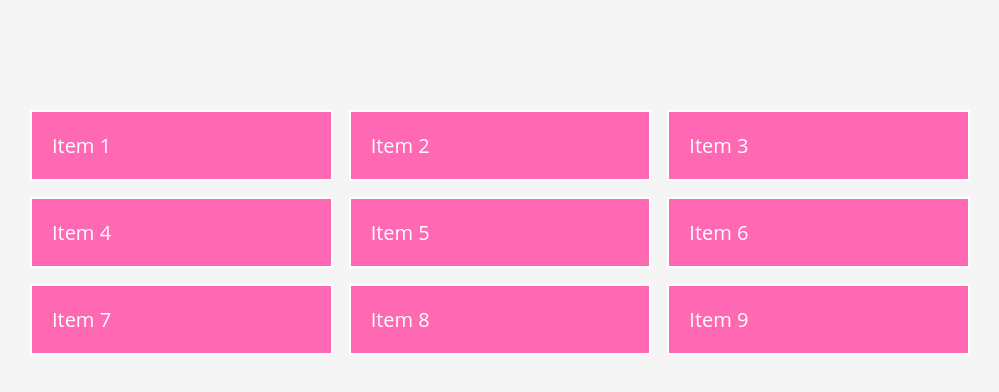
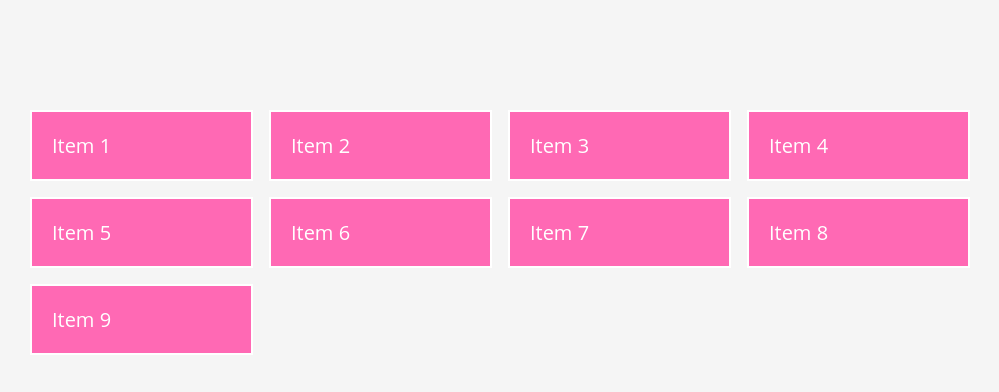
Before and after one commit to DessyZeal/freecodecamplessons, a plain HTML site: page compilationpage/index2.html in a window 1280 px wide. Shown: the whole page, without its empty margins (140-1139 px from the left). Drawn offline with Linux system fonts and the light colour scheme.

```diff
--- a/compilationpage/style.css
+++ b/compilationpage/style.css
@@ -14,7 +14,9 @@ body {
     margin: 100px auto;
     padding: 10px;
     display: grid;
-    grid-template-columns: repeat(3, 1fr);
+    /* grid-template-columns: repeat(3, 1fr); */
+    grid-template-columns: repeat(auto-fill, minmax(200px, 1fr));
+    /* if it's 200px put it in if not stack */
     column-gap: 1em;
     row-gap: 1em;
     /* align-items: end; */
@@ -41,6 +43,7 @@ body {
     grid-column: 2/4;
 } */
 
+/* responsiveness in grid */
 @media(max-width: 500px) {
     .container {
         grid-template-columns: 1fr;
```
